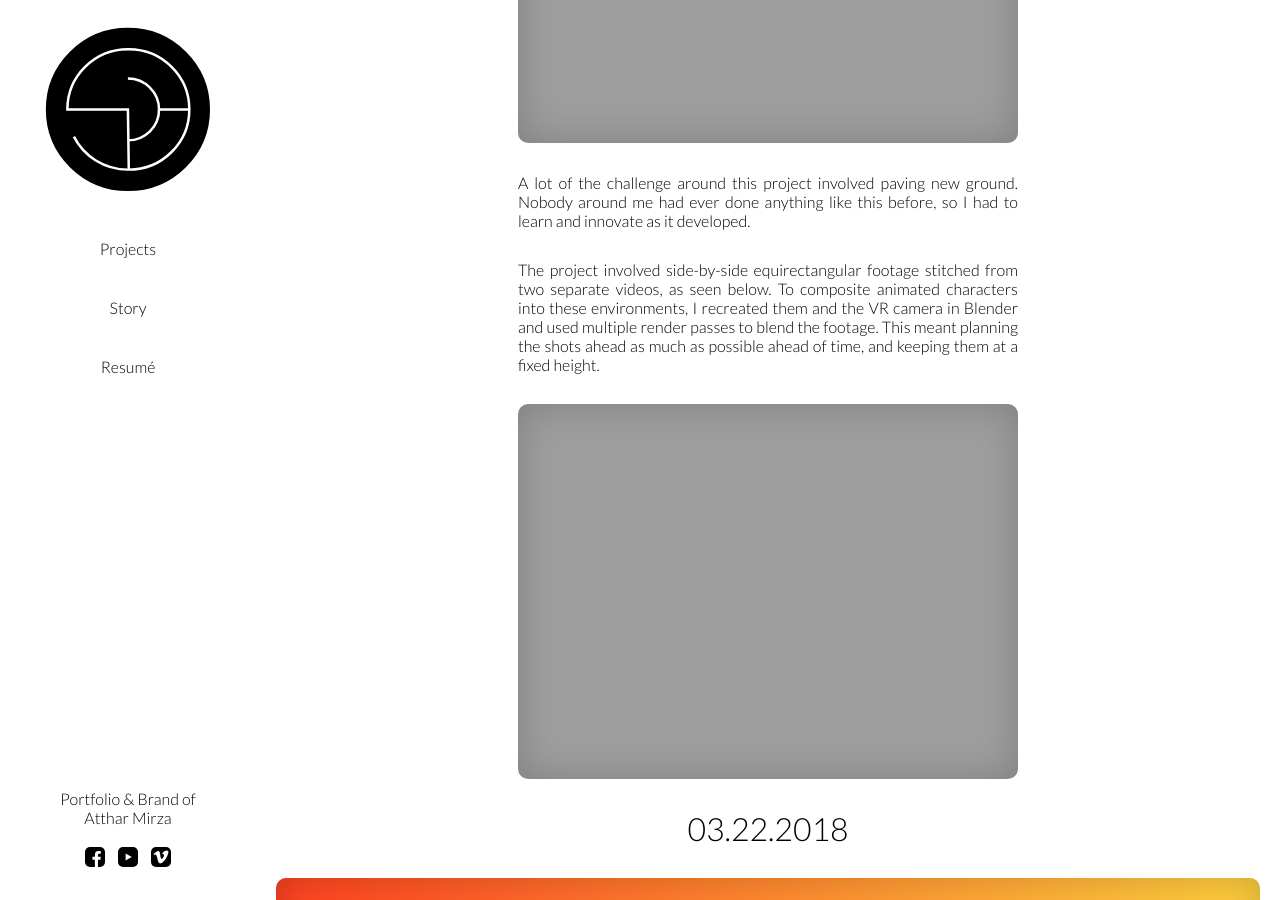
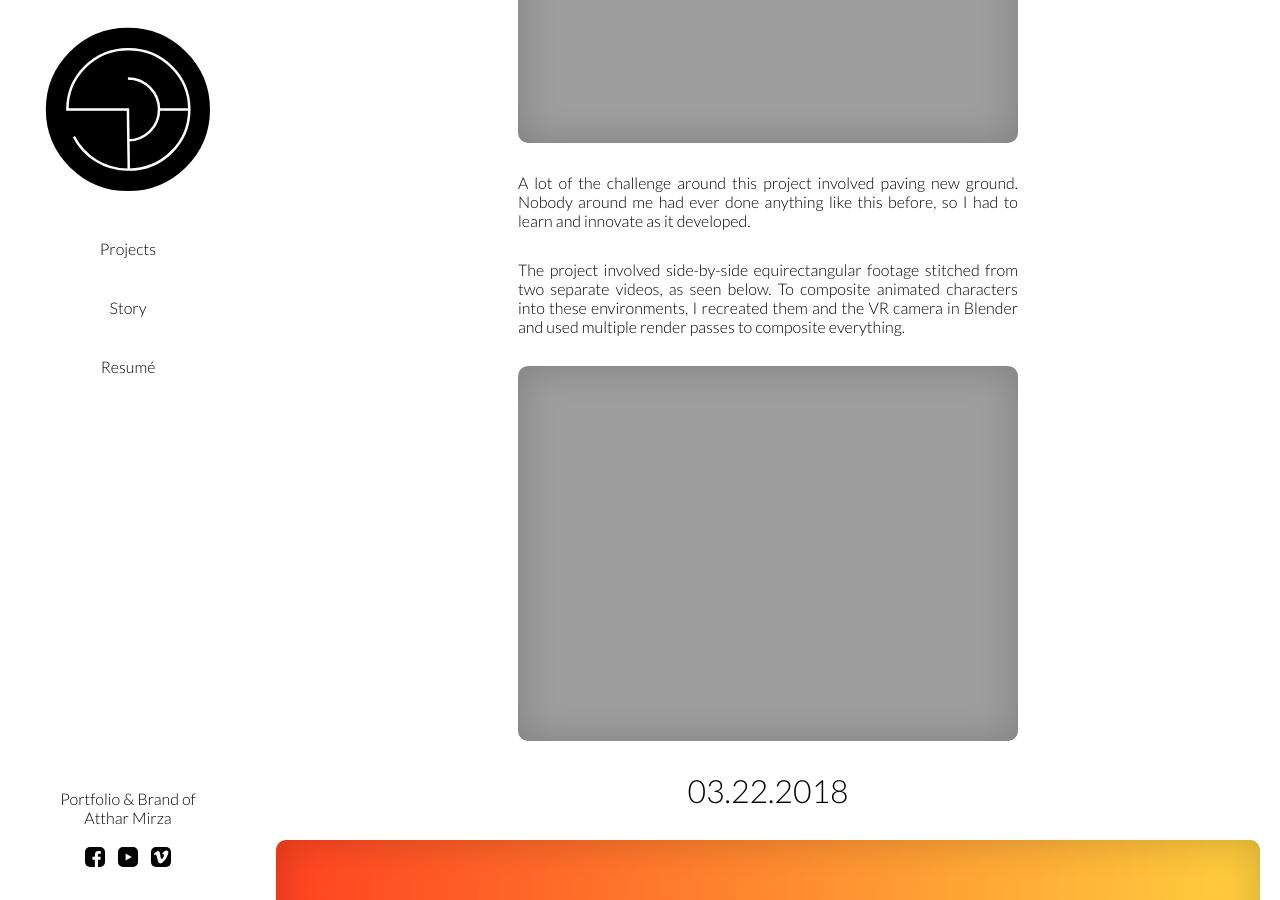
Before and after one commit to attharmirza/SittingHunWebsite, a Jekyll site: the page built from _projects/juvenile-detention.markdown, in a window 1280 px wide and 900 px high, scrolled down 1906 px. Built offline with Jekyll 4.4.1, drawn with Linux system fonts in a browser that asks for light colours; some web fonts are replaced.

Commit message:
Updated Juvenile Detention

```diff
--- a/_projects/juvenile-detention.markdown
+++ b/_projects/juvenile-detention.markdown
@@ -25,11 +25,10 @@ info:
     as it developed.
   style: None
 - type: Text
-  asset: 'The project involved side-by-side equirectangular footage stitched from
-    two separate videos, as seen below. To composite animated characters into these
-    environments, I recreated them and the VR camera in Blender and used multiple
-    render passes to blend the footage. This meant planning the shots ahead as much
-    as possible ahead of time, and keeping them at a fixed height. '
+  asset: The project involved side-by-side equirectangular footage stitched from two
+    separate videos, as seen below. To composite animated characters into these environments,
+    I recreated them and the VR camera in Blender and used multiple render passes
+    to composite everything.
   style: None
 - type: Image
   asset: "/uploads/vlcsnap-2018-03-22-22h29m08s343.png"
```
